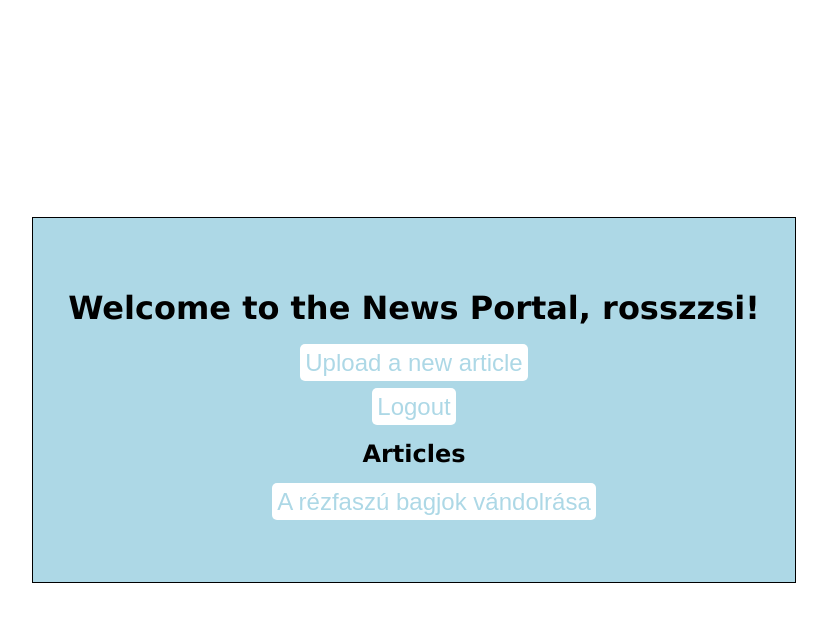
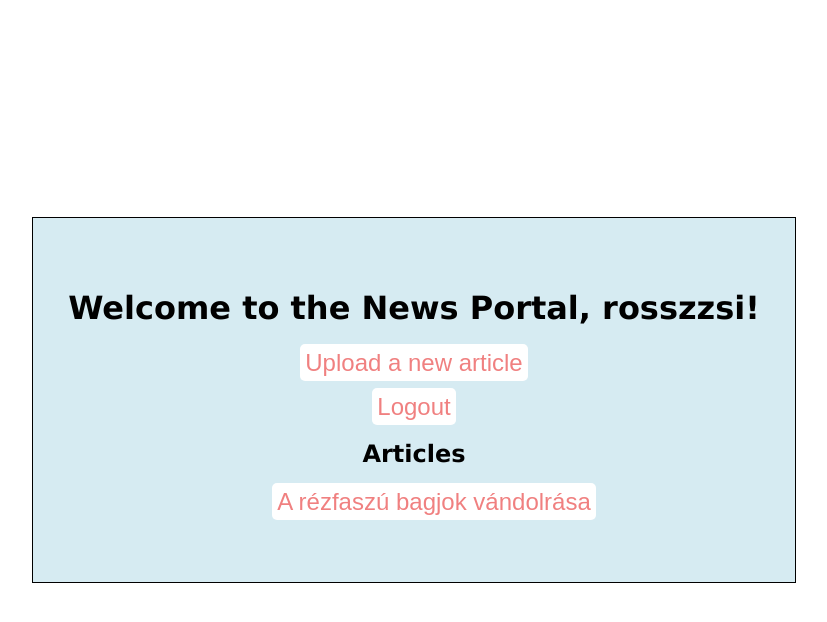
Before and after one commit to fefi375/NagyProject, a Flask app: page /news_portal in a window 1280 px wide. Shown: the top 622 px of the page, without its empty margins (226-1053 px from the left). Run offline with Flask 3, Linux system fonts and the light colour scheme; a user stored in the database is signed in; data comes from the database, SQL or seed files in the repository.

Commit message:
Login/Account create div-nek ID adás(container),  Layout.css container background átlátszó, welcome.css átírás layouthoz megfelelően
+Login/Account_create div ID
+átlátszó háttér
+Welcome.css kissebbítés layout.css szerint

```diff
--- a/WEB/static/layout.css
+++ b/WEB/static/layout.css
@@ -30,10 +30,11 @@ button {
     align-self: center;
 }
 
-div {
-    background-color: lightblue;
+#container {
+    background-color: rgba(173, 216, 230, 0.5);
     border: 0.5px solid black;
     padding: 50px 35px;
+    text-align: center;
 }
 
 a {
--- a/WEB/static/welcome.css
+++ b/WEB/static/welcome.css
@@ -1,17 +1,17 @@
-#container {
-    border: 0.5px solid black;
-    text-align: center;
-}
 h1,h2 {
     font-family: 'Lucida Sans', 'Lucida Sans Regular', 'Lucida Grande', 'Lucida Sans Unicode', Geneva, Verdana, sans-serif;
 }
+
 a {
     border: none;
     font-size: 1.5em;
-    color: lightblue;
+    color: lightcoral;
+    transition: transform 0.2s ease, font-size 0.2s ease;
 }
+
 a:hover {
     font-size: 2em;
+    transform: scale(1.5);
 }
 
 ul, li {
--- a/WEB/templates/account_create.html
+++ b/WEB/templates/account_create.html
@@ -20,7 +20,7 @@
         -->
     <!-- fiók létrehozó űrlap -->
 
-    <div>
+    <div id="container">
     <h2>Create an Account</h2>
     <form action="{{ url_for('create_account') }}" method="POST">
         <label for="username">Username</label>
--- a/WEB/templates/login.html
+++ b/WEB/templates/login.html
@@ -21,7 +21,7 @@
     {% endwith %}
         -->
     <!-- bejelentkezési űrlap -->
-    <div>
+    <div id="container">
     <h2>Login</h2>
     <form action="{{ url_for('login') }}" method="POST">
         <label for="login-username">Username</label>
```
